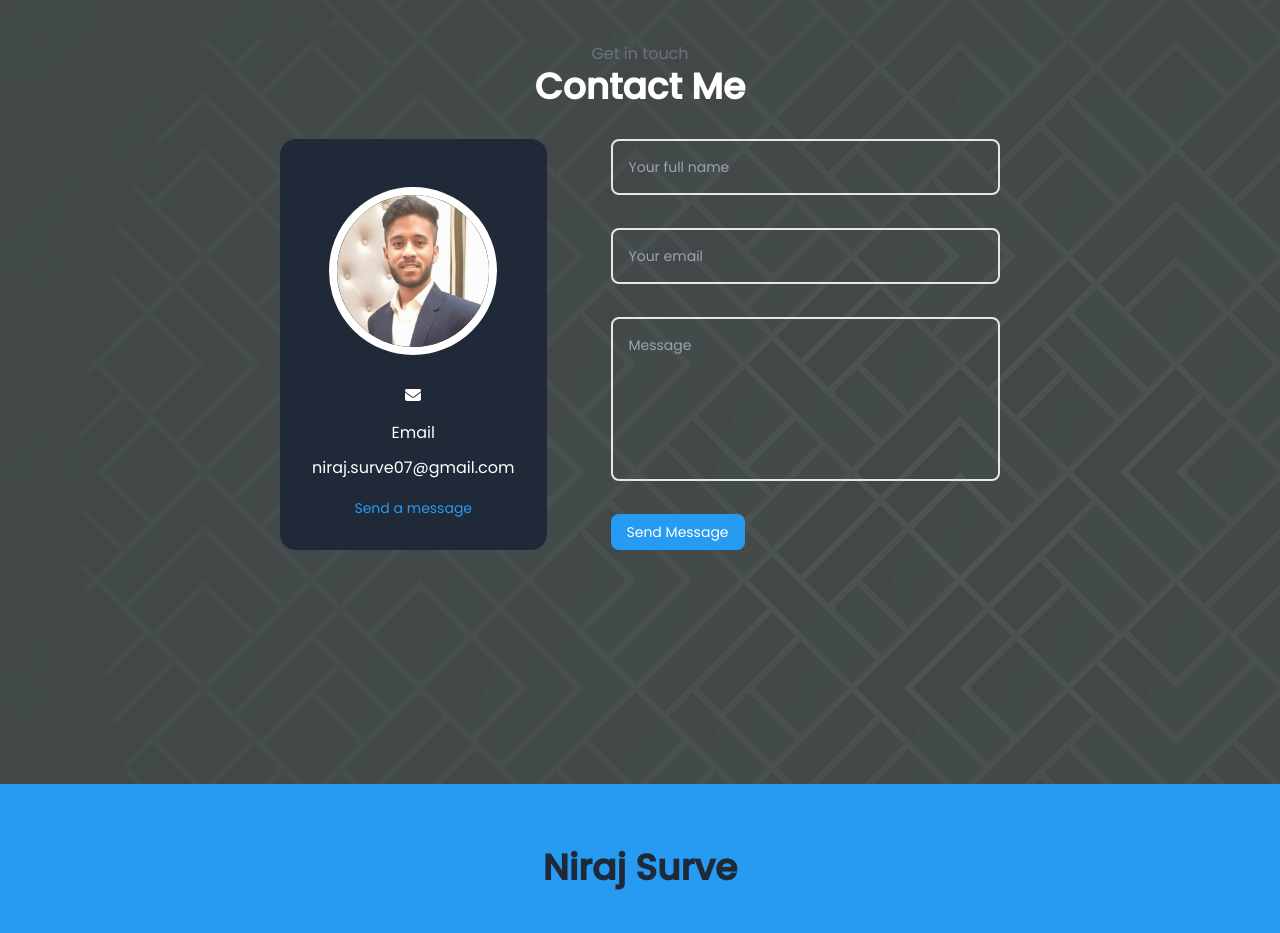
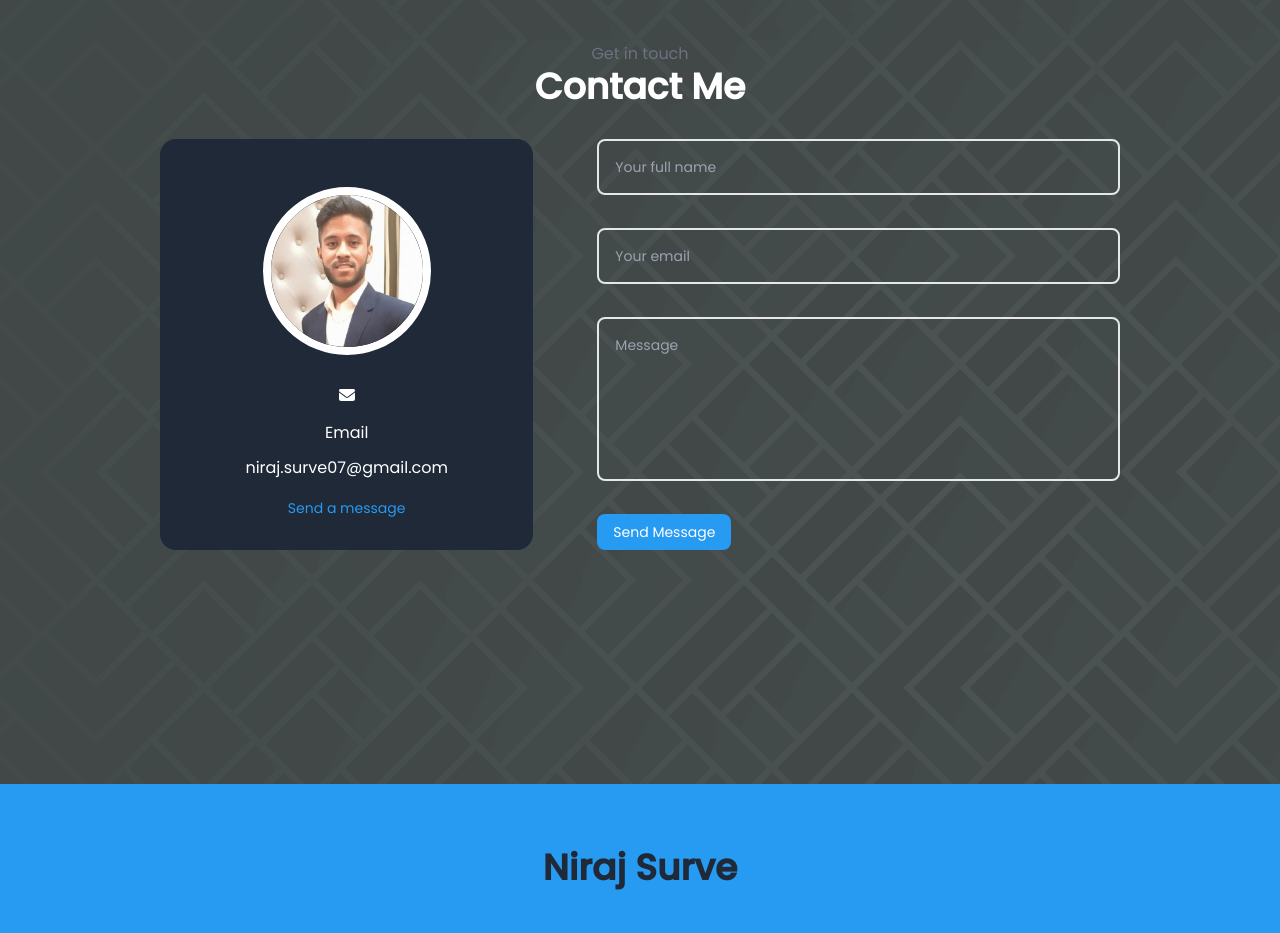
Before and after one commit to niraj-surve/portfolio, a React (Vite) app: page / in a window 1280 px wide. Shown: the part 4280-5213 px from the top of the page. Built offline with nearby package versions, Linux system fonts and the light colour scheme.

Commit message:
feat: responsiveness adjusted

```diff
--- a/src/components/Contact/Contact.jsx
+++ b/src/components/Contact/Contact.jsx
@@ -33,7 +33,7 @@ const Contact = forwardRef((props, ref) => {
       <div className="md:w-3/4 mx-auto h-full relative flex flex-col items-center">
         <h5 className="text-gray-500">Get in touch</h5>
         <h2 className="text-3xl md:text-4xl font-bold mb-8">Contact Me</h2>
-        <div className="md:mx-auto w-3/4 grid grid-cols-1 md:grid-cols-contact justify-center gap-16">
+        <div className="max-md:w-3/4 w-full grid grid-cols-1 md:grid-cols-contact justify-center gap-16">
           <div className="bg-gray-800 rounded-2xl w-full flex flex-col gap-4 items-center justify-center p-8">
             <div className="overflow-hidden w-[200px] rounded-full p-4">
               <img
--- a/tailwind.config.js
+++ b/tailwind.config.js
@@ -16,7 +16,7 @@ export default {
       },
       gridTemplateColumns: {
         split: "3fr 9fr",
-        contact: "4fr 8fr",
+        contact: "5fr 7fr",
         splitBtns: "2fr 10fr",
       },
     },
```
